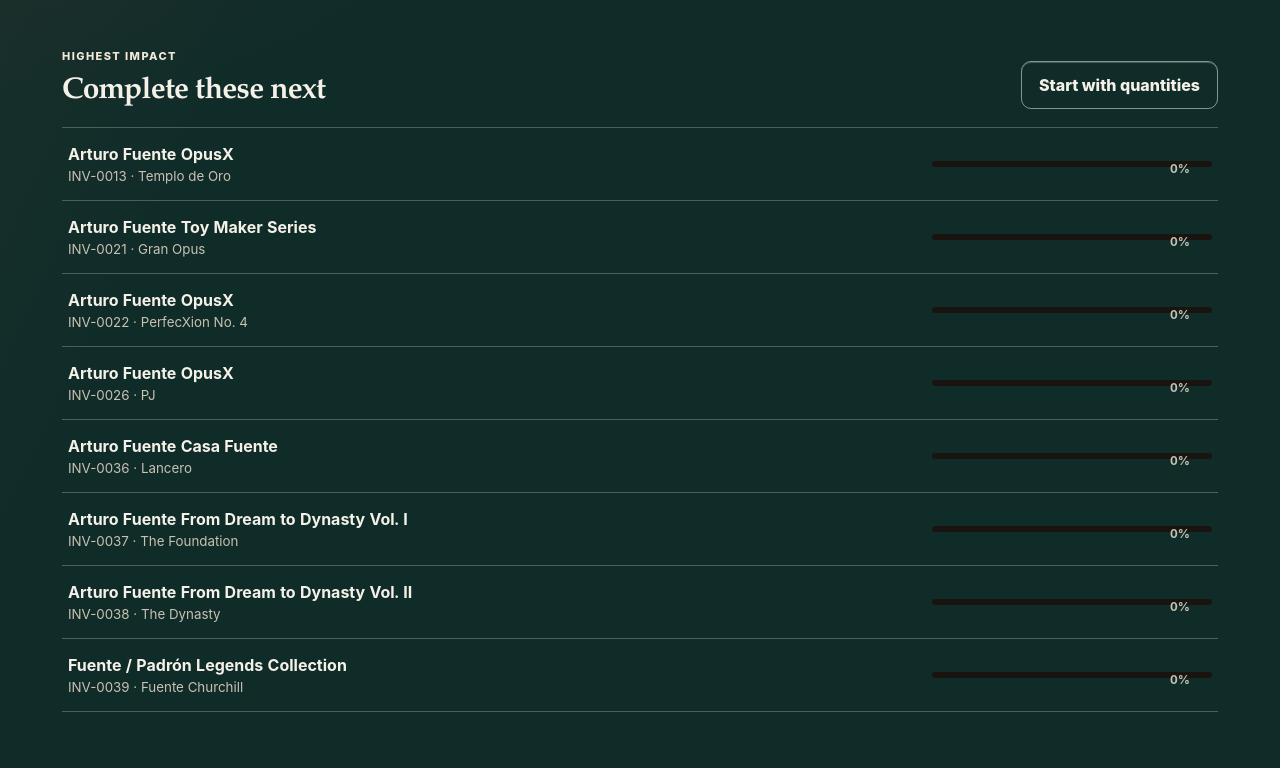
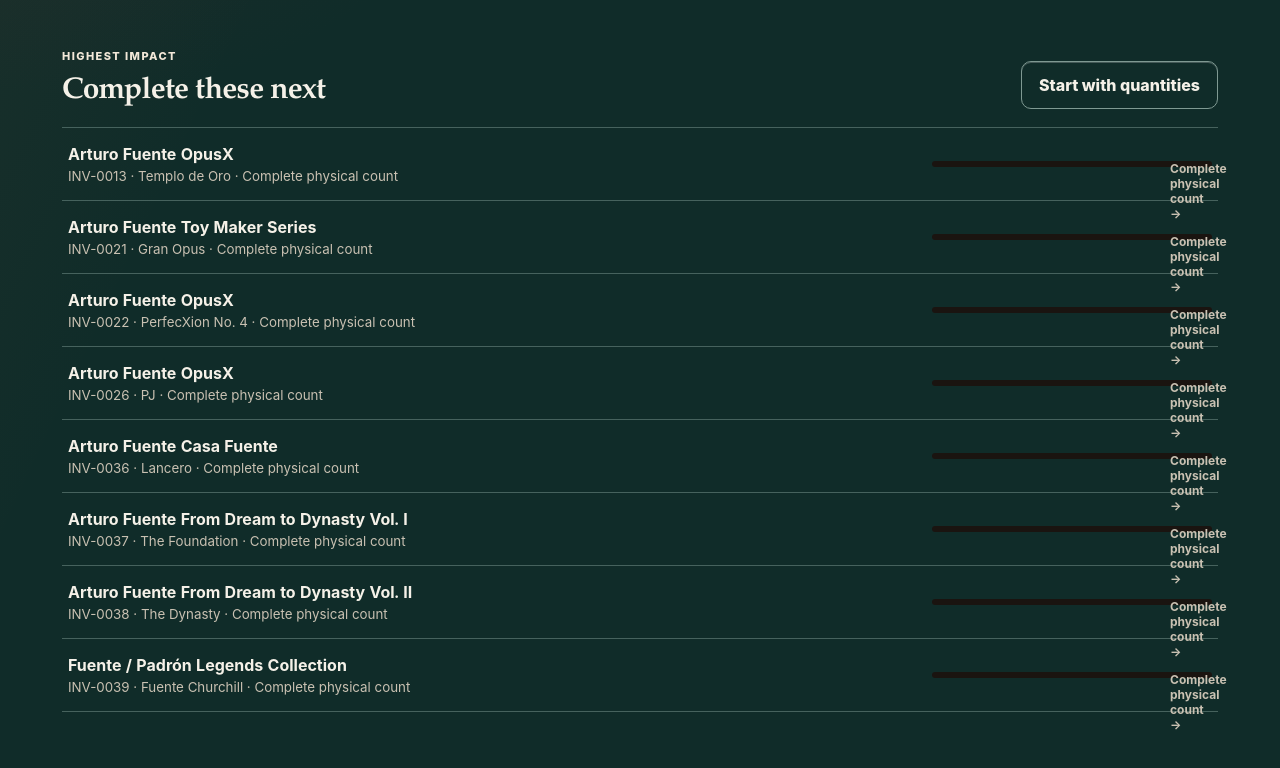
Before and after one commit to vbribow/CIgar-Vault, a Next.js app in the folder app-build/: page /collection-health in a window 1280 px wide. Shown: the part 961-1729 px from the top of the page. Built offline with nearby package versions, Linux system fonts and the light colour scheme; no server answers.

Commit message:
Focus inventory audit recommendations

```diff
--- a/app-build/app/collection-health/page.tsx
+++ b/app-build/app/collection-health/page.tsx
@@ -69,6 +69,20 @@ export default async function CollectionHealth() {
   ];
   const average = Math.round(activeItems.reduce((sum, item) => sum + inventoryCompleteness(item), 0) / Math.max(activeItems.length, 1));
   const ready = activeItems.filter((item) => inventoryCompleteness(item) === 100).length;
+  const prioritized = activeItems.flatMap((item) => {
+    const gap = !hasPhysicalQuantityBreakdown(item)
+      ? { key: "quantity", action: "Complete physical count" }
+      : item.retailValue === undefined
+        ? { key: "value", action: "Add replacement value" }
+        : item.vintage === undefined || String(item.vintage).trim() === ""
+          ? { key: "vintage", action: "Add production year" }
+          : !item.storageLocationId?.trim()
+            ? { key: "storage", action: "Add storage location" }
+            : !hasInventoryProvenance(item)
+              ? { key: "provenance", action: "Add provenance" }
+              : undefined;
+    return gap ? [{ item, gap }] : [];
+  }).sort((a, b) => inventoryCompleteness(a.item) - inventoryCompleteness(b.item)).slice(0, 8);
 
   return <main className="shell">
     <nav className="nav">
@@ -142,10 +156,11 @@ export default async function CollectionHealth() {
         <a className="button secondary" href="/inventory?missing=quantity&active=1#inventory-records">Start with quantities</a>
       </div>
       <div className="cleanupList">
-        {[...activeItems].sort((a, b) => inventoryCompleteness(a) - inventoryCompleteness(b)).slice(0, 8).map((item) => <a href={`/inventory/${item.inventoryId}`} key={item.inventoryId}>
-          <span><strong>{item.brand} {item.line}</strong><small>{item.inventoryId} · {item.vitola}</small></span>
-          <span className="completionMeter"><i style={{ width: `${inventoryCompleteness(item)}%` }} /><b>{inventoryCompleteness(item)}%</b></span>
+        {prioritized.map(({ item, gap }) => <a href={`/inventory?missing=${gap.key}&active=1&inventoryId=${encodeURIComponent(item.inventoryId)}#inventory-records`} key={item.inventoryId}>
+          <span><strong>{item.brand} {item.line}</strong><small>{item.inventoryId} · {item.vitola} · {gap.action}</small></span>
+          <span className="completionMeter"><i style={{ width: `${inventoryCompleteness(item)}%` }} /><b>{gap.action} →</b></span>
         </a>)}
+        {prioritized.length === 0 && <div className="healthCard"><strong>Active inventory audit complete</strong><p>No active cigar lot is waiting for these five record corrections.</p></div>}
       </div>
     </section>
   </main>;
--- a/app-build/app/inventory/page.tsx
+++ b/app-build/app/inventory/page.tsx
@@ -15,7 +15,7 @@ import "./vault-paths.css";
 export const dynamic = "force-dynamic";
 export const metadata:Metadata={title:"My Collection",description:"Document, care for, understand, and preserve every box, collection, and individual cigar."};
 
-export default async function InventoryPage({ searchParams }: { searchParams: Promise<{ missing?: string; storage?: string; collectionId?: string; active?: string }> }) {
+export default async function InventoryPage({ searchParams }: { searchParams: Promise<{ missing?: string; storage?: string; collectionId?: string; active?: string; inventoryId?: string }> }) {
   const [modeResult, inventoryResult, filters, planResult] = await Promise.all([
     accountDataMode().then(value => ({ ok: true as const, value })).catch(() => ({ ok: false as const })),
     loadInventory().then(value => ({ ok: true as const, value })).catch(() => ({ ok: false as const })),
@@ -59,6 +59,6 @@ export default async function InventoryPage({ searchParams }: { searchParams: Pr
     <WorkspaceGuide items={[{label:"Capture",title:"Add by camera or form",detail:"Identify a cigar, review the fields, then approve it into inventory.",href:"#mobile-intake"},{label:"Count",title:"Reconcile boxes and loose sticks",detail:"Record what is physically present without disturbing the rest of the lot.",href:"/inventory-count"},{label:"Protect",title:"Complete value and provenance",detail:"Close evidence gaps for reporting, verification, and climate exposure.",href:"/collection-health"}]}/>
     {!relatedReady&&<section className="card inventoryDataNotice"><div className="eyebrow">Supporting evidence temporarily unavailable</div><p>Your inventory is intact and available. Collection links or published ratings are temporarily hidden rather than shown as absent.</p></section>}
     <UpgradeNudge plan={plan} context="inventory" usage={cigarItems.length} signals={{lotCount:cigarItems.length,portfolioValue:cigarItems.reduce((sum,item)=>sum+(item.retailValue||0)*(item.currentQty||0),0)}}/>
-    <div><InventoryManager initialItems={cigarItems} catalog={catalog} ratings={ratings} collections={collections} mode={mode} initialMissing={filters.missing} initialStorage={filters.storage} initialCollectionId={filters.collectionId} initialActiveOnly={filters.active === "1"} /></div>
+    <div><InventoryManager initialItems={cigarItems} catalog={catalog} ratings={ratings} collections={collections} mode={mode} initialQuery={filters.inventoryId} initialMissing={filters.missing} initialStorage={filters.storage} initialCollectionId={filters.collectionId} initialActiveOnly={filters.active === "1"} /></div>
   </main>;
 }
--- a/app-build/components/inventory-manager.tsx
+++ b/app-build/components/inventory-manager.tsx
@@ -21,9 +21,9 @@ import { recordRevision } from "@/lib/record-revision";
 
 const empty: InventoryItem = { inventoryId: "", brand: "", line: "", vitola: "", smokedQty: 0, status: "Hold", priority: "Medium" };const numberFields = new Set(["originalQty", "smokedQty", "fullBoxQty", "sticksPerBox", "looseStickQty", "retailValue", "actualCost", "score"]);const clearableFields = new Set(["catalogId","collectionId","vintage","packaging","boxCode","originalQty","smokedQty","fullBoxQty","sticksPerBox","looseStickQty","knownBoxSizes","boxFormatSourceUrl","retailValue","actualCost","storageLocationId","provenanceNotes","score","action","habanosSealPhotoLink","notes"]);
 
-export function InventoryManager({ initialItems, catalog, ratings, collections, mode, initialMissing = "all", initialStorage = "all", initialCollectionId, initialActiveOnly = false }: { initialItems: InventoryItem[]; catalog: CatalogCigar[]; ratings:ProfessionalRating[]; collections:CigarCollection[]; mode: DataMode; initialMissing?: string; initialStorage?: string; initialCollectionId?: string; initialActiveOnly?: boolean }) {
+export function InventoryManager({ initialItems, catalog, ratings, collections, mode, initialQuery = "", initialMissing = "all", initialStorage = "all", initialCollectionId, initialActiveOnly = false }: { initialItems: InventoryItem[]; catalog: CatalogCigar[]; ratings:ProfessionalRating[]; collections:CigarCollection[]; mode: DataMode; initialQuery?: string; initialMissing?: string; initialStorage?: string; initialCollectionId?: string; initialActiveOnly?: boolean }) {
   const [items, setItems] = useState(initialItems);
-  const [query, setQuery] = useState("");
+  const [query, setQuery] = useState(initialQuery);
   const [status, setStatus] = useState("all");
   const [missing, setMissing] = useState(initialMissing);
   const [storage, setStorage] = useState(initialStorage);
```
Also changed, not shown: 1 other file (tests, documents, lock files or other folders).
